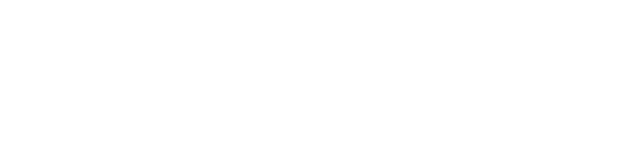
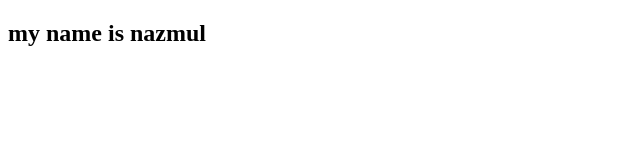
Before and after one commit to Nazmulhaque781/B14-A1, a plain HTML site: page index.html in a window 1280 px wide. Shown: the whole page, without its empty margins (0-640 px from the left). Drawn offline with Linux system fonts and the light colour scheme.

Commit message:
Update project

```diff
--- a/index.html
+++ b/index.html
@@ -6,6 +6,8 @@
     <title>Document</title>
 </head>
 <body>
+    <h2>my name is nazmul</h2>
+
 
 </body>
 </html>
```
